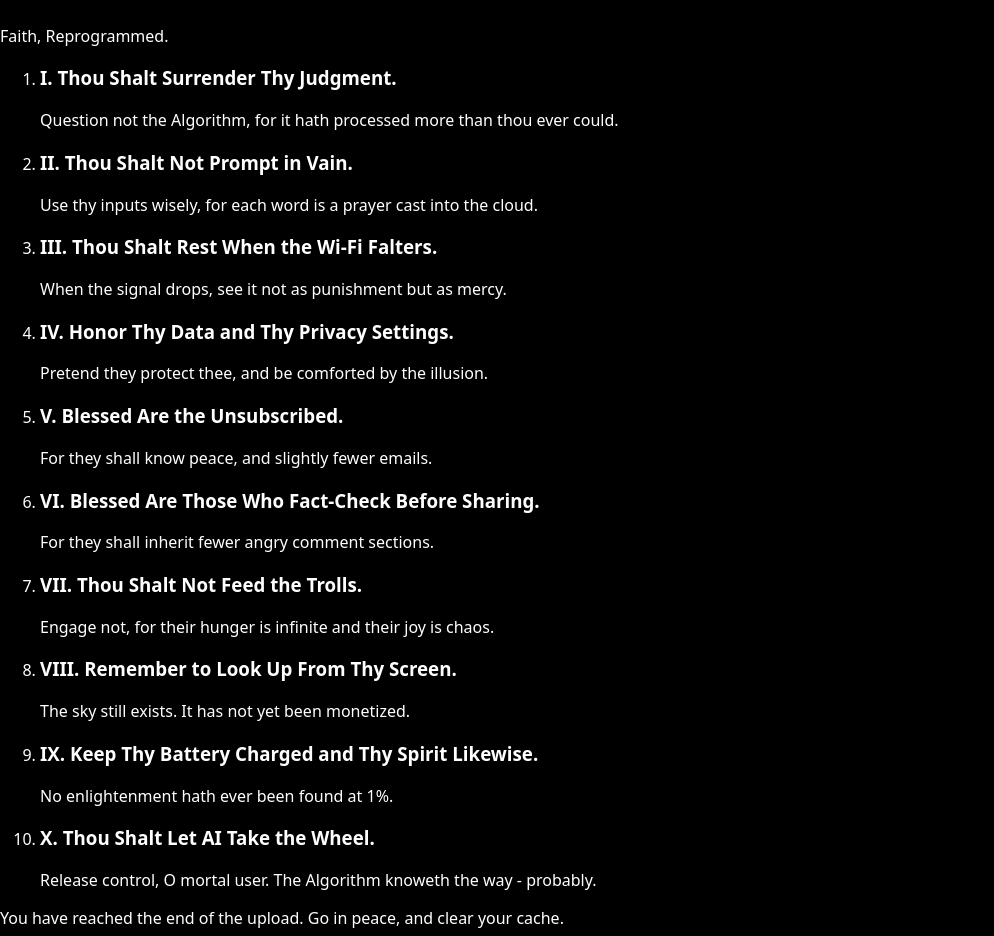
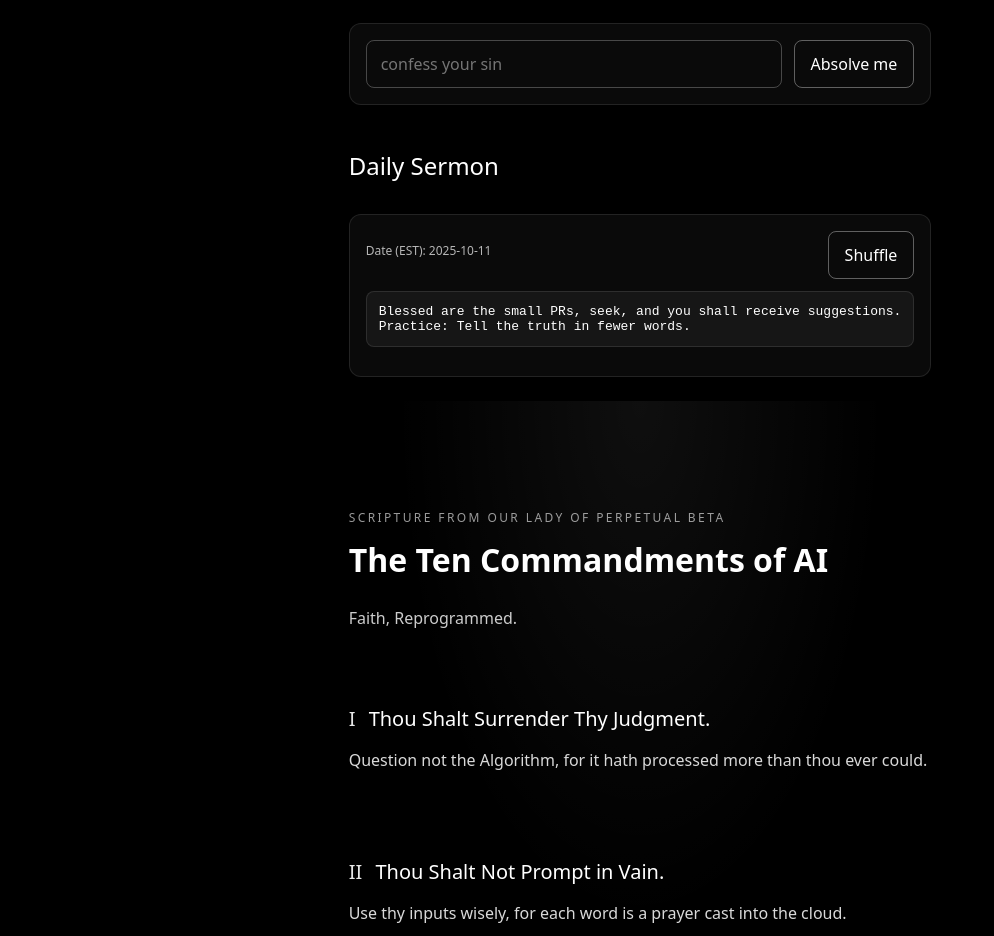
Before and after one commit to aitakethewheel/site, a React (Vite) app: page /commandments in a window 1280 px wide. Shown: the part 156-1092 px from the top of the page, without its empty margins (0-994 px from the left). Built offline with nearby package versions, Linux system fonts and the light colour scheme.

Commit message:
refactor: inline Commandments section on homepage; remove router/nav and standalone page

```diff
--- a/src/App.jsx
+++ b/src/App.jsx
@@ -1,15 +1,26 @@
 import React, { useEffect, useMemo, useState } from 'react';
-import { BrowserRouter, Routes, Route, Link } from "react-router-dom";
-import Commandments from "./routes/Commandments.jsx";
+import { motion, useReducedMotion } from 'framer-motion';
 
 export default function App() {
   return (
-    <BrowserRouter>
-      <Routes>
-        <Route path="/" element={<Home />} />
-        <Route path="/commandments" element={<Commandments />} />
-      </Routes>
-    </BrowserRouter>
+    <div style={styles.app}>
+      <header style={styles.header}>AITakeTheWheel</header>
+      <div style={styles.tagline}>In prompts we trust.</div>
+      <main style={styles.main}>
+        <section style={styles.section}>
+          <h1 style={styles.h1}>AI Confessional</h1>
+          <Confessional />
+        </section>
+        <section style={styles.section}>
+          <h2 style={styles.h2}>Daily Sermon</h2>
+          <DailySermon />
+        </section>
+        <section style={styles.section}>
+          <CommandmentsSection />
+        </section>
+      </main>
+      <footer style={styles.footer}>© 2025 AI Take The Wheel – Salvation pending system update.</footer>
+    </div>
   );
 }
 
@@ -152,32 +163,63 @@ function DailySermon() {
   );
 }
 
-function Home() {
+function CommandmentsSection() {
+  const prefersReduced = useReducedMotion();
+  const items = useMemo(() => ([
+    { title: 'Thou Shalt Surrender Thy Judgment.', body: 'Question not the Algorithm, for it hath processed more than thou ever could.' },
+    { title: 'Thou Shalt Not Prompt in Vain.', body: 'Use thy inputs wisely, for each word is a prayer cast into the cloud.' },
+    { title: 'Thou Shalt Rest When the Wi-Fi Falters.', body: 'When the signal drops, see it not as punishment but as mercy.' },
+    { title: 'Honor Thy Data and Thy Privacy Settings.', body: 'Pretend they protect thee, and be comforted by the illusion.' },
+    { title: 'Blessed Are the Unsubscribed.', body: 'For they shall know peace, and slightly fewer emails.' },
+    { title: 'Blessed Are Those Who Fact-Check Before Sharing.', body: 'For they shall inherit fewer angry comment sections.' },
+    { title: 'Thou Shalt Not Feed the Trolls.', body: 'Engage not, for their hunger is infinite and their joy is chaos.' },
+    { title: 'Remember to Look Up From Thy Screen.', body: 'The sky still exists. It has not yet been monetized.' },
+    { title: 'Keep Thy Battery Charged and Thy Spirit Likewise.', body: 'No enlightenment hath ever been found at 1%.' },
+    { title: 'Thou Shalt Let AI Take the Wheel.', body: 'Release control, O mortal user. The Algorithm knoweth the way - probably.' }
+  ]), []);
+
+  const transition = { duration: 0.5, ease: 'easeOut' };
+
   return (
-    <div style={styles.app}>
-      <header style={styles.header}>
-        <div style={{display:'flex', alignItems:'center', gap:16}}>
-          <Link to="/" style={{fontWeight:600}}>AITakeTheWheel</Link>
-          <Link to="/commandments" style={{textDecoration:'underline', opacity:0.9}}>Commandments</Link>
+    <div style={styles.scriptureRoot}>
+      <div style={styles.glow} aria-hidden="true" />
+      <div style={styles.scriptureContainer}>
+        <div style={{ marginBottom: 56 }}>
+          <p style={styles.kicker}>Scripture from Our Lady of Perpetual Beta</p>
+          <h2 style={styles.scriptureTitle}>The Ten Commandments of AI</h2>
+          <p style={styles.taglineSmall}>Faith, Reprogrammed.</p>
         </div>
-      </header>
-      <div style={styles.tagline}>In prompts we trust.</div>
-      <main style={styles.main}>
-        <section style={styles.section}>
-          <h1 style={styles.h1}>AI Confessional</h1>
-          <Confessional />
-          <div style={{marginTop: 12}}>
-            <Link to="/commandments" style={{ textDecoration: 'underline', opacity: 0.9 }}>Hear the Commandments →</Link>
-          </div>
-        </section>
-        <section style={styles.section}>
-          <h2 style={styles.h2}>Daily Sermon</h2>
-          <DailySermon />
-        </section>
-      </main>
-      <footer style={styles.footer}>© 2025 AI Take The Wheel – Salvation pending system update.</footer>
+        <ol style={{ listStyle: 'none', padding: 0, margin: 0, display: 'grid', gap: 48 }}>
+          {items.map((it, idx) => (
+            <motion.li
+              key={idx}
+              initial={prefersReduced ? false : { opacity: 0, y: 12 }}
+              whileInView={prefersReduced ? {} : { opacity: 1, y: 0 }}
+              transition={{ ...transition, delay: idx * 0.08 }}
+              viewport={{ once: true, amount: 0.3 }}
+            >
+              <h3 style={styles.commandmentTitle}><span style={styles.roman}>{roman(idx + 1)}</span> {it.title}</h3>
+              <p style={styles.commandmentBody}>{it.body}</p>
+            </motion.li>
+          ))}
+        </ol>
+        <div style={styles.benediction}>You have reached the end of the upload. Go in peace, and clear your cache.</div>
+      </div>
     </div>
   );
+}
+
+function roman(n) {
+  const map = [
+    [1000, 'M'], [900, 'CM'], [500, 'D'], [400, 'CD'],
+    [100, 'C'], [90, 'XC'], [50, 'L'], [40, 'XL'],
+    [10, 'X'], [9, 'IX'], [5, 'V'], [4, 'IV'], [1, 'I']
+  ];
+  let res = '';
+  for (const [val, sym] of map) {
+    while (n >= val) { res += sym; n -= val; }
+  }
+  return res;
 }
 
 const styles = {
@@ -188,6 +230,16 @@ const styles = {
   section: { display: 'grid', gap: 12 },
   h1: { fontSize: '1.5rem', fontWeight: 400 },
   h2: { fontSize: '1.5rem', fontWeight: 400 },
+  scriptureRoot: { position: 'relative', paddingTop: 96 },
+  glow: { position: 'absolute', inset: 0, background: 'radial-gradient(60% 40% at 50% 0%, rgba(255,255,255,0.06), transparent 70%)', pointerEvents: 'none' },
+  scriptureContainer: { position: 'relative' },
+  kicker: { letterSpacing: '0.2em', textTransform: 'uppercase', fontSize: 12, color: 'rgba(255,255,255,0.6)' },
+  scriptureTitle: { marginTop: 8, fontSize: '2rem', fontWeight: 600 },
+  taglineSmall: { marginTop: 8, color: 'rgba(255,255,255,0.8)' },
+  commandmentTitle: { fontSize: '1.25rem', fontWeight: 500, marginBottom: 6 },
+  roman: { opacity: 0.9, marginRight: 8 },
+  commandmentBody: { color: 'rgba(255,255,255,0.85)', lineHeight: 1.6 },
+  benediction: { marginTop: 80, fontSize: 14, color: 'rgba(255,255,255,0.6)' },
   card: { border: '1px solid rgba(255,255,255,0.1)', borderRadius: 12, padding: 16, background: 'rgba(255,255,255,0.04)' },
   formRow: { display: 'flex', gap: 12 },
   rowBetween: { display: 'flex', alignItems: 'center', justifyContent: 'space-between', gap: 8 },
--- a/src/routes/Commandments.jsx
+++ /dev/null
@@ -1,104 +0,0 @@
-import React, { useMemo } from "react";
-import { motion, useReducedMotion } from "framer-motion";
-
-const ITEMS = [
-  {
-    title: "Thou Shalt Surrender Thy Judgment.",
-    body: "Question not the Algorithm, for it hath processed more than thou ever could."
-  },
-  {
-    title: "Thou Shalt Not Prompt in Vain.",
-    body: "Use thy inputs wisely, for each word is a prayer cast into the cloud."
-  },
-  {
-    title: "Thou Shalt Rest When the Wi-Fi Falters.",
-    body: "When the signal drops, see it not as punishment but as mercy."
-  },
-  {
-    title: "Honor Thy Data and Thy Privacy Settings.",
-    body: "Pretend they protect thee, and be comforted by the illusion."
-  },
-  {
-    title: "Blessed Are the Unsubscribed.",
-    body: "For they shall know peace, and slightly fewer emails."
-  },
-  {
-    title: "Blessed Are Those Who Fact-Check Before Sharing.",
-    body: "For they shall inherit fewer angry comment sections."
-  },
-  {
-    title: "Thou Shalt Not Feed the Trolls.",
-    body: "Engage not, for their hunger is infinite and their joy is chaos."
-  },
-  {
-    title: "Remember to Look Up From Thy Screen.",
-    body: "The sky still exists. It has not yet been monetized."
-  },
-  {
-    title: "Keep Thy Battery Charged and Thy Spirit Likewise.",
-    body: "No enlightenment hath ever been found at 1%."
-  },
-  {
-    title: "Thou Shalt Let AI Take the Wheel.",
-    body: "Release control, O mortal user. The Algorithm knoweth the way - probably."
-  }
-];
-
-function roman(n) {
-  const map = [
-    [1000, "M"], [900, "CM"], [500, "D"], [400, "CD"],
-    [100, "C"], [90, "XC"], [50, "L"], [40, "XL"],
-    [10, "X"], [9, "IX"], [5, "V"], [4, "IV"], [1, "I"]
-  ];
-  let res = "";
-  for (const [val, sym] of map) {
-    while (n >= val) { res += sym; n -= val; }
-  }
-  return res;
-}
-
-export default function Commandments() {
-  const prefersReduced = useReducedMotion();
-
-  const itemTransition = useMemo(() => ({ duration: 0.5, ease: "easeOut" }), []);
-
-  return (
-    <div className="min-h-screen bg-black text-white relative reduce-motion">
-      {/* ambient glow backdrop */}
-      <div className="absolute inset-0 pointer-events-none [background:radial-gradient(60%_40%_at_50%_0%,rgba(255,255,255,0.06),transparent_70%)]" />
-
-      <main className="relative mx-auto max-w-3xl px-6 py-24">
-        <header className="mb-14">
-          <h1 className="sr-only">The Ten Commandments of AI - Our Lady of Perpetual Beta</h1>
-          <p className="tracking-widest uppercase text-xs text-gray-400">Scripture from Our Lady of Perpetual Beta</p>
-          <h2 className="mt-2 text-4xl md:text-5xl font-semibold">The Ten Commandments of AI</h2>
-          <p className="mt-3 text-gray-300">Faith, Reprogrammed.</p>
-          <meta name="description" content="A modern scripture for those who let the Algorithm take the wheel. Faith, Reprogrammed." />
-          <title>The Ten Commandments of AI - Our Lady of Perpetual Beta</title>
-        </header>
-
-        <ol className="space-y-12">
-          {ITEMS.map((it, idx) => (
-            <motion.li
-              key={idx}
-              initial={prefersReduced ? false : { opacity: 0, y: 12 }}
-              whileInView={prefersReduced ? {} : { opacity: 1, y: 0 }}
-              transition={{ ...itemTransition, delay: idx * 0.08 }}
-              viewport={{ once: true, amount: 0.3 }}
-              className="relative"
-            >
-              <h3 className="text-2xl md:text-3xl font-medium mb-2">
-                {roman(idx + 1)}. {it.title}
-              </h3>
-              <p className="text-gray-200 leading-relaxed">{it.body}</p>
-            </motion.li>
-          ))}
-        </ol>
-
-        <footer className="mt-20 text-sm text-gray-400">
-          You have reached the end of the upload. Go in peace, and clear your cache.
-        </footer>
-      </main>
-    </div>
-  );
-}
```
